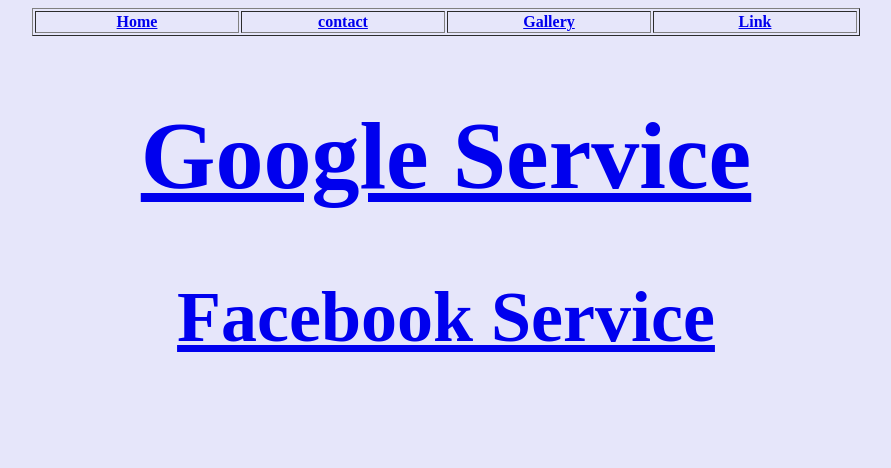
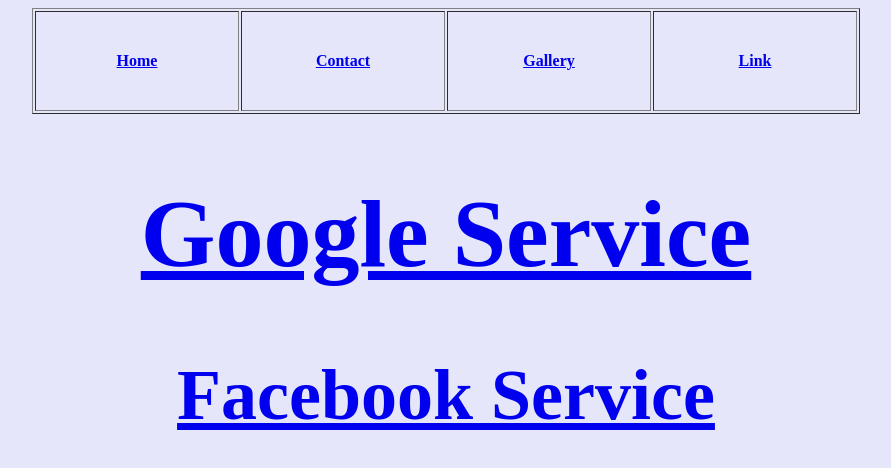
Before and after one commit to abrarzahinbd/portfolio, a plain HTML site: page Link.html in a window 1280 px wide. Shown: the whole page, without its empty margins (194-1085 px from the left). Drawn offline with Linux system fonts and the light colour scheme.

Commit message:
Update Link.html

```diff
--- a/Link.html
+++ b/Link.html
@@ -9,10 +9,10 @@
 
 
 
-			<td width="200" align="center"><b><a href="index.html"> Home</a></b></td>
-			<td width="200" align="center"><b><a href="contact.html"> contact </a></b></td>
-			<td width="200" align="center"><b><a href="gallery.html">Gallery </a></b></td>
-			<td width="200" align="center"><b><a href="Link.html">Link </a></b></td>
+			<td width="200"  height="100"align="center"><b><a href="index.html"> Home</a></b></td>
+			<td width="200"  height="100"align="center"><b><a href="contact.html"> Contact </a></b></td>
+			<td width="200" height="100" align="center"><b><a href="gallery.html">Gallery </a></b></td>
+			<td width="200" height="100" align="center"><b><a href="Link.html">Link </a></b></td>
 			</tr>
 </table>
 	<center>
```
